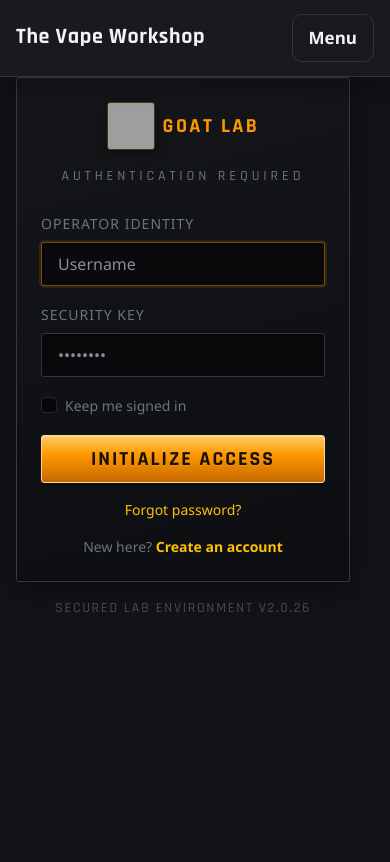
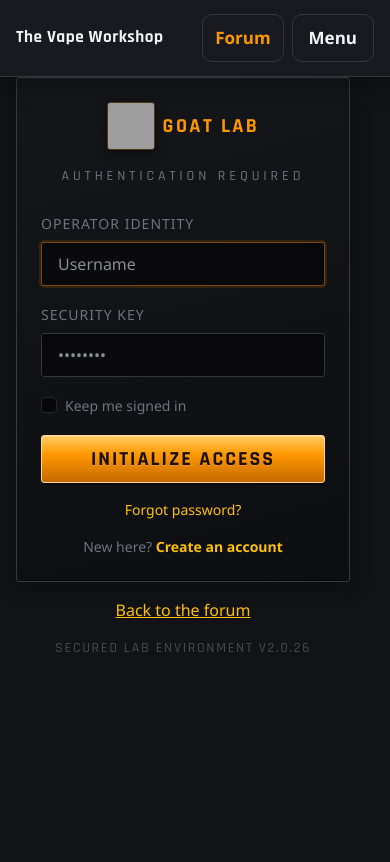
Before and after one commit to Old-Goat-Vape/Vape-Workshop-Lab, a Flask app: template app/templates/login.html in a window 390 px wide. Shown: the top 862 px of the page. Run offline with Flask 3, Linux system fonts and the light colour scheme; the template is opened without the code that fills it, so the values that code supplies are empty; the visitor is signed in with stand-in values (Sample User, id 1); some libraries are stand-ins or nearby versions; grey boxes are pictures that could not be loaded.

Commit message:
Add a direct forum shortcut to the calculator

```diff
--- a/app/static/tvw-dashboard.css
+++ b/app/static/tvw-dashboard.css
@@ -111,6 +111,20 @@ body[data-bs-theme="dark"] {
   outline: none;
   box-shadow: var(--tvw-focus-ring);
   border-radius: var(--tvw-radius-control);
+}
+
+.tvw-header-shortcuts {
+  display: flex;
+  align-items: center;
+  flex-shrink: 0;
+  gap: 0.5rem;
+}
+
+.tvw-nav-link.tvw-header-forum {
+  width: auto;
+  padding-inline: 0.75rem;
+  color: var(--tvw-accent-orange);
+  border-color: var(--tvw-border-subtle);
 }
 
 .tvw-nav-toggle {
@@ -300,6 +314,15 @@ body[data-bs-theme="dark"] {
 }
 
 @media (max-width: 991px) {
+  .tvw-header-inner {
+    gap: 0.5rem;
+  }
+
+  .tvw-brand {
+    flex: 1 1 min-content;
+    font-size: clamp(1rem, 4.4vw, 1.375rem);
+  }
+
   .tvw-nav-toggle {
     display: inline-flex;
     align-items: center;
--- a/app/templates/base_public.html
+++ b/app/templates/base_public.html
@@ -1,3 +1,4 @@
+{% set tvw_forum_url = "https://thevapeworkshop.com/xf/" %}
 <!DOCTYPE html>
 <html lang="en">
 <head>
@@ -36,6 +37,8 @@
     <header class="tvw-app-header" id="tvwAppHeader">
         <div class="tvw-shell tvw-header-inner">
             <a class="tvw-brand" href="{{ url_for('tvw_community.community_feed') }}">The Vape Workshop</a>
+            <div class="tvw-header-shortcuts">
+                <a class="tvw-nav-link tvw-header-forum" href="{{ tvw_forum_url }}" aria-label="The Vape Workshop forum">Forum</a>
                 <button type="button"
                         class="tvw-nav-toggle"
                         id="tvwNavToggle"
@@ -43,6 +46,7 @@
                         aria-controls="tvwHeaderNav tvwHeaderActions">
                     Menu
                 </button>
+            </div>
             <nav class="tvw-header-nav" id="tvwHeaderNav" aria-label="Main navigation">
                 <a class="tvw-nav-link{% if nav_home_active %} is-active{% endif %}"
                    href="{{ url_for('tvw_community.community_feed') }}"
--- a/app/templates/login.html
+++ b/app/templates/login.html
@@ -61,6 +61,10 @@
             </div>
         </div>
 
+        <p class="text-center mt-3 mb-0">
+            <a href="{{ tvw_forum_url }}" class="link-warning">Back to the forum</a>
+        </p>
+
         <div class="text-center mt-3 text-secondary small text-uppercase og-version-footer">
             Secured Lab Environment v2.0.26
         </div>
--- a/app/templates/tvw_community_home.html
+++ b/app/templates/tvw_community_home.html
@@ -103,7 +103,7 @@
       {% else %}<p class="tvw-help-empty">No one needs a hand right now. When a mixer asks for help, you'll find their recipe here.</p>{% endfor %}
       <div class="d-flex flex-wrap gap-3">
         <a class="tvw-bench-text-link" href="{{ url_for('tvw_recipes.tvw_recipe_library', status='help') }}">View all help requests →</a>
-        <a class="tvw-bench-text-link" href="https://thevapeworkshop.com/xf/">Visit the forum →</a>
+        <a class="tvw-bench-text-link" href="{{ tvw_forum_url }}">Visit the forum →</a>
       </div>
     </section>
   </div>
```
Lines whose indentation alone changed are shown as unchanged.
